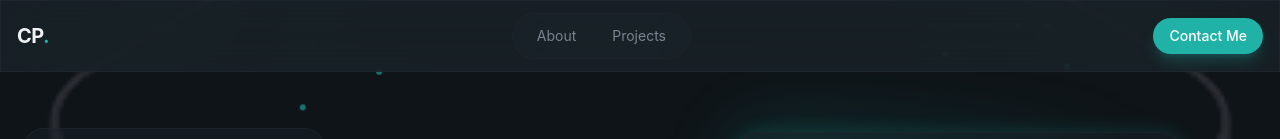
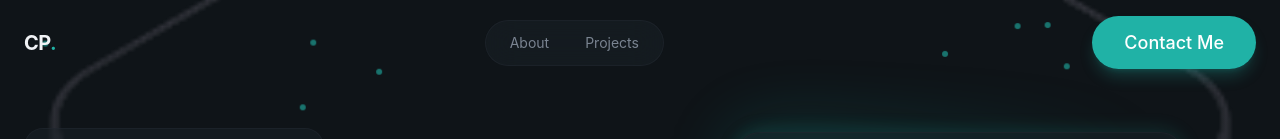
Before and after one commit to Colby-Patterson2/dev-portfolio, a React (Vite) app: page / in a window 1280 px wide. Shown: the top 139 px of the page. Built offline with nearby package versions, Linux system fonts and the light colour scheme; grey boxes are pictures that could not be loaded.

Commit message:
Navbar reset

```diff
--- a/src/layout/Navbar.jsx
+++ b/src/layout/Navbar.jsx
@@ -1,22 +1,20 @@
+import { Button } from "@/components/Button";
 import { Menu, X } from "lucide-react";
-import { Button } from "../components/Button";
 import { useEffect, useState } from "react";
 
 const navLinks = [
   { href: "#about", label: "About" },
-    { href: "#projects", label: "Projects" }
+  { href: "#projects", label: "Projects" },
 ];
 
 export const Navbar = () => {
   const [isMobileMenuOpen, setIsMobileMenuOpen] = useState(false);
   const [isScrolled, setIsScrolled] = useState(false);
 
-    useEffect (() => {
+  useEffect(() => {
     const handleScroll = () => {
-            if (window.scrollY > 50) {
-                setIsScrolled(true);
-            }
-        }
+      setIsScrolled(window.scrollY > 50);
+    };
 
     window.addEventListener("scroll", handleScroll);
 
@@ -24,39 +22,67 @@ export const Navbar = () => {
   }, []);
 
   return (
-        <header className={`fixed top-0 left-0 right-0 transition-all duration-500 ${isScrolled ? "glass-strong py-3" : "bg-transparent py-5"} z-50`}>
-            <nav className="max-w-full px-4 flex items-center justify-between box-border">
-                <a href="#" className="text-xl font-bold tracking-tight hover:text-primary">
+    <header
+      className={`fixed top-0 left-0 right-0 transition-all duration-500 ${
+        isScrolled ? "glass-strong py-3" : "bg-transparent py-5"
+      }  z-50`}
+    >
+      <nav className="container mx-auto px-6 flex items-center justify-between">
+        <a
+          href="#"
+          className="text-xl font-bold tracking-tight hover:text-primary"
+        >
           CP<span className="text-primary">.</span>
         </a>
 
+        {/* Desktop Nav */}
         <div className="hidden md:flex items-center gap-1">
           <div className="glass rounded-full px-2 py-1 flex items-center gap-1">
             {navLinks.map((link, index) => (
-                            <a href={link.href} key={index} className="px-4 py-2 text-sm text-muted-foreground hover:text-foreground rounded-full hover:bg-surface">{link.label}</a>
+              <a
+                href={link.href}
+                key={index}
+                className="px-4 py-2 text-sm text-muted-foreground hover:text-foreground rounded-full hover:bg-surface"
+              >
+                {link.label}
+              </a>
             ))}
           </div>
         </div>
 
         <div className="hidden md:block">
-                    <Button size="sm">Contact Me</Button>
+          {/* <Button size="sm">Contact Me</Button> */}
+          <a href="#contact" className="w-5 h-5 px-8 py-4 text-lg relative overflow-hidden rounded-full font-medium focus:outline-none focus-visible:ring-2 focus-visible:ring-primary bg-primary text-primary-foreground hover:bg-primary/90 shadow-lg shadow-primary/25">Contact Me</a>
         </div>
 
-                <button className="md:hidden p-2 text-foreground cursor-pointer" onClick={() => setIsMobileMenuOpen((prev) => !prev)}>
-                    {isMobileMenuOpen ? <X size={24}/> : <Menu size={24}/>}
+        <button
+          className="md:hidden p-2 text-foreground cursor-pointer"
+          onClick={() => setIsMobileMenuOpen((prev) => !prev)}
+        >
+          {isMobileMenuOpen ? <X size={24} /> : <Menu size={24} />}
         </button>
       </nav>
 
       {isMobileMenuOpen && (
-            <div className="absolute top-full left-0 right-0 md:hidden glass-strong animate-fade-in max-h-[calc(100vh-100px)] overflow-y-auto border-t border-white/10">
-                <div className="w-full px-4 py-6 flex flex-col gap-4">
+        <div className="md:hidden glass-strong animate-fade-in">
+          <div className="container mx-auto px-6 py-6 flex flex-col gap-4">
             {navLinks.map((link, index) => (
-                            <a href={link.href} key={index} onClick={() => setIsMobileMenuOpen(false)} className="text-lg text-muted-foreground hover:text-foreground py-2 w-full">{link.label}</a>
+              <a
+                href={link.href}
+                key={index}
+                onClick={() => setIsMobileMenuOpen(false)}
+                className="text-lg text-muted-foreground hover:text-foreground py-2"
+              >
+                {link.label}
+              </a>
             ))}
 
-                    <Button className="w-full" onClick={() => setIsMobileMenuOpen(false)}>Contact Me</Button>
+            {/* <Button onClick={() => setIsMobileMenuOpen(false)}>
+              Contact Me
+            </Button> */}
           </div>
-            </div>)}
+        </div>
+      )}
     </header>
-    )
-}
+  );
+};
```
Lines whose indentation alone changed are shown as unchanged.
